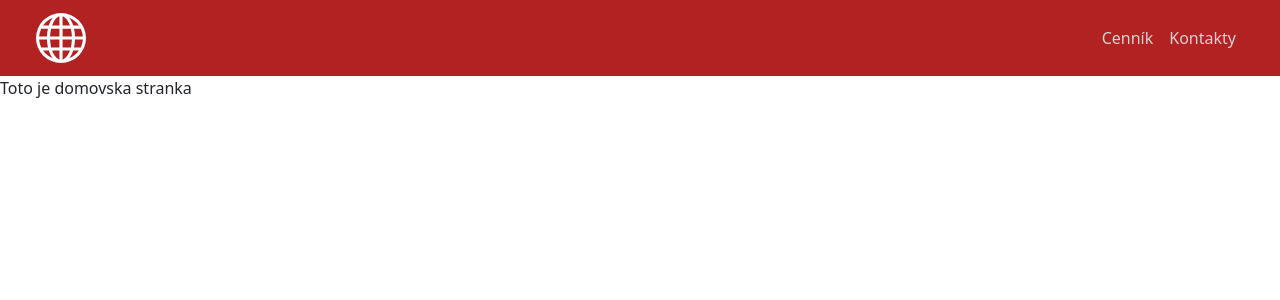
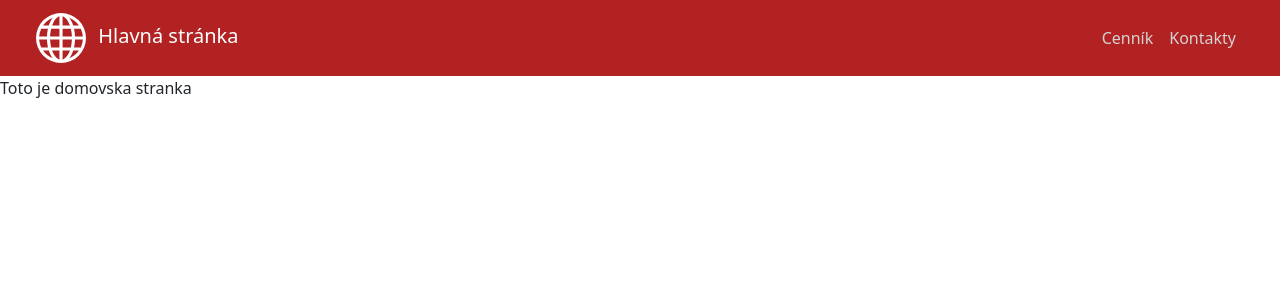
Before and after one commit to Deadname5/vaii-semestralna-praca, a PHP site: page / in a window 1280 px wide. Shown: the top 300 px of the page. Run offline with PHP 8.4, Linux system fonts and the light colour scheme.

Commit message:
build: Changed the navbar

```diff
--- a/contacts.html
+++ b/contacts.html
@@ -15,6 +15,7 @@
                 <svg xmlns="http://www.w3.org/2000/svg" class="bi bi-globe img-fluid" viewBox="0 0 16 16">
                     <path d="M0 8a8 8 0 1 1 16 0A8 8 0 0 1 0 8m7.5-6.923c-.67.204-1.335.82-1.887 1.855A8 8 0 0 0 5.145 4H7.5zM4.09 4a9.3 9.3 0 0 1 .64-1.539 7 7 0 0 1 .597-.933A7.03 7.03 0 0 0 2.255 4zm-.582 3.5c.03-.877.138-1.718.312-2.5H1.674a7 7 0 0 0-.656 2.5zM4.847 5a12.5 12.5 0 0 0-.338 2.5H7.5V5zM8.5 5v2.5h2.99a12.5 12.5 0 0 0-.337-2.5zM4.51 8.5a12.5 12.5 0 0 0 .337 2.5H7.5V8.5zm3.99 0V11h2.653c.187-.765.306-1.608.338-2.5zM5.145 12q.208.58.468 1.068c.552 1.035 1.218 1.65 1.887 1.855V12zm.182 2.472a7 7 0 0 1-.597-.933A9.3 9.3 0 0 1 4.09 12H2.255a7 7 0 0 0 3.072 2.472M3.82 11a13.7 13.7 0 0 1-.312-2.5h-2.49c.062.89.291 1.733.656 2.5zm6.853 3.472A7 7 0 0 0 13.745 12H11.91a9.3 9.3 0 0 1-.64 1.539 7 7 0 0 1-.597.933M8.5 12v2.923c.67-.204 1.335-.82 1.887-1.855q.26-.487.468-1.068zm3.68-1h2.146c.365-.767.594-1.61.656-2.5h-2.49a13.7 13.7 0 0 1-.312 2.5m2.802-3.5a7 7 0 0 0-.656-2.5H12.18c.174.782.282 1.623.312 2.5zM11.27 2.461c.247.464.462.98.64 1.539h1.835a7 7 0 0 0-3.072-2.472c.218.284.418.598.597.933M10.855 4a8 8 0 0 0-.468-1.068C9.835 1.897 9.17 1.282 8.5 1.077V4z"/>
                 </svg>
+                <span class="d-none d-sm-inline"> Hlavná stránka</span>
             </a>
             <button class="navbar-toggler" type="button" data-bs-toggle="collapse" data-bs-target="#navbarNav" aria-controls="navbarNav" aria-expanded="false" aria-label="Toggle navigation">
                 <svg xmlns="http://www.w3.org/2000/svg" width="24" height="24" class="bi" fill="currentColor" viewBox="0 0 16 16">
--- a/index.html
+++ b/index.html
@@ -15,6 +15,7 @@
                 <svg xmlns="http://www.w3.org/2000/svg" class="bi bi-globe" viewBox="0 0 16 16">
                     <path d="M0 8a8 8 0 1 1 16 0A8 8 0 0 1 0 8m7.5-6.923c-.67.204-1.335.82-1.887 1.855A8 8 0 0 0 5.145 4H7.5zM4.09 4a9.3 9.3 0 0 1 .64-1.539 7 7 0 0 1 .597-.933A7.03 7.03 0 0 0 2.255 4zm-.582 3.5c.03-.877.138-1.718.312-2.5H1.674a7 7 0 0 0-.656 2.5zM4.847 5a12.5 12.5 0 0 0-.338 2.5H7.5V5zM8.5 5v2.5h2.99a12.5 12.5 0 0 0-.337-2.5zM4.51 8.5a12.5 12.5 0 0 0 .337 2.5H7.5V8.5zm3.99 0V11h2.653c.187-.765.306-1.608.338-2.5zM5.145 12q.208.58.468 1.068c.552 1.035 1.218 1.65 1.887 1.855V12zm.182 2.472a7 7 0 0 1-.597-.933A9.3 9.3 0 0 1 4.09 12H2.255a7 7 0 0 0 3.072 2.472M3.82 11a13.7 13.7 0 0 1-.312-2.5h-2.49c.062.89.291 1.733.656 2.5zm6.853 3.472A7 7 0 0 0 13.745 12H11.91a9.3 9.3 0 0 1-.64 1.539 7 7 0 0 1-.597.933M8.5 12v2.923c.67-.204 1.335-.82 1.887-1.855q.26-.487.468-1.068zm3.68-1h2.146c.365-.767.594-1.61.656-2.5h-2.49a13.7 13.7 0 0 1-.312 2.5m2.802-3.5a7 7 0 0 0-.656-2.5H12.18c.174.782.282 1.623.312 2.5zM11.27 2.461c.247.464.462.98.64 1.539h1.835a7 7 0 0 0-3.072-2.472c.218.284.418.598.597.933M10.855 4a8 8 0 0 0-.468-1.068C9.835 1.897 9.17 1.282 8.5 1.077V4z"/>
                 </svg>
+                <span class="d-none d-sm-inline"> Hlavná stránka</span>
             </a>
             <button class="navbar-toggler" type="button" data-bs-toggle="collapse" data-bs-target="#navbarNav" aria-controls="navbarNav" aria-expanded="false" aria-label="Toggle navigation">
                 <svg xmlns="http://www.w3.org/2000/svg" width="24" height="24" class="bi" fill="currentColor" viewBox="0 0 16 16">
--- a/prices.html
+++ b/prices.html
@@ -15,6 +15,7 @@
                 <svg xmlns="http://www.w3.org/2000/svg" class="bi bi-globe img-fluid" viewBox="0 0 16 16">
                     <path d="M0 8a8 8 0 1 1 16 0A8 8 0 0 1 0 8m7.5-6.923c-.67.204-1.335.82-1.887 1.855A8 8 0 0 0 5.145 4H7.5zM4.09 4a9.3 9.3 0 0 1 .64-1.539 7 7 0 0 1 .597-.933A7.03 7.03 0 0 0 2.255 4zm-.582 3.5c.03-.877.138-1.718.312-2.5H1.674a7 7 0 0 0-.656 2.5zM4.847 5a12.5 12.5 0 0 0-.338 2.5H7.5V5zM8.5 5v2.5h2.99a12.5 12.5 0 0 0-.337-2.5zM4.51 8.5a12.5 12.5 0 0 0 .337 2.5H7.5V8.5zm3.99 0V11h2.653c.187-.765.306-1.608.338-2.5zM5.145 12q.208.58.468 1.068c.552 1.035 1.218 1.65 1.887 1.855V12zm.182 2.472a7 7 0 0 1-.597-.933A9.3 9.3 0 0 1 4.09 12H2.255a7 7 0 0 0 3.072 2.472M3.82 11a13.7 13.7 0 0 1-.312-2.5h-2.49c.062.89.291 1.733.656 2.5zm6.853 3.472A7 7 0 0 0 13.745 12H11.91a9.3 9.3 0 0 1-.64 1.539 7 7 0 0 1-.597.933M8.5 12v2.923c.67-.204 1.335-.82 1.887-1.855q.26-.487.468-1.068zm3.68-1h2.146c.365-.767.594-1.61.656-2.5h-2.49a13.7 13.7 0 0 1-.312 2.5m2.802-3.5a7 7 0 0 0-.656-2.5H12.18c.174.782.282 1.623.312 2.5zM11.27 2.461c.247.464.462.98.64 1.539h1.835a7 7 0 0 0-3.072-2.472c.218.284.418.598.597.933M10.855 4a8 8 0 0 0-.468-1.068C9.835 1.897 9.17 1.282 8.5 1.077V4z"/>
                 </svg>
+                <span class="d-none d-sm-inline"> Hlavná stránka</span>
             </a>
             <button class="navbar-toggler" type="button" data-bs-toggle="collapse" data-bs-target="#navbarNav" aria-controls="navbarNav" aria-expanded="false" aria-label="Toggle navigation">
                 <svg xmlns="http://www.w3.org/2000/svg" width="24" height="24" class="bi" fill="currentColor" viewBox="0 0 16 16">
--- a/style.css
+++ b/style.css
@@ -6,6 +6,10 @@
 
 .navbar-brand{
     color: lightgrey;
+}
+
+.navbar-brand > span{
+    padding-left: 7px;
 }
 
 .navbar-brand svg {
```
